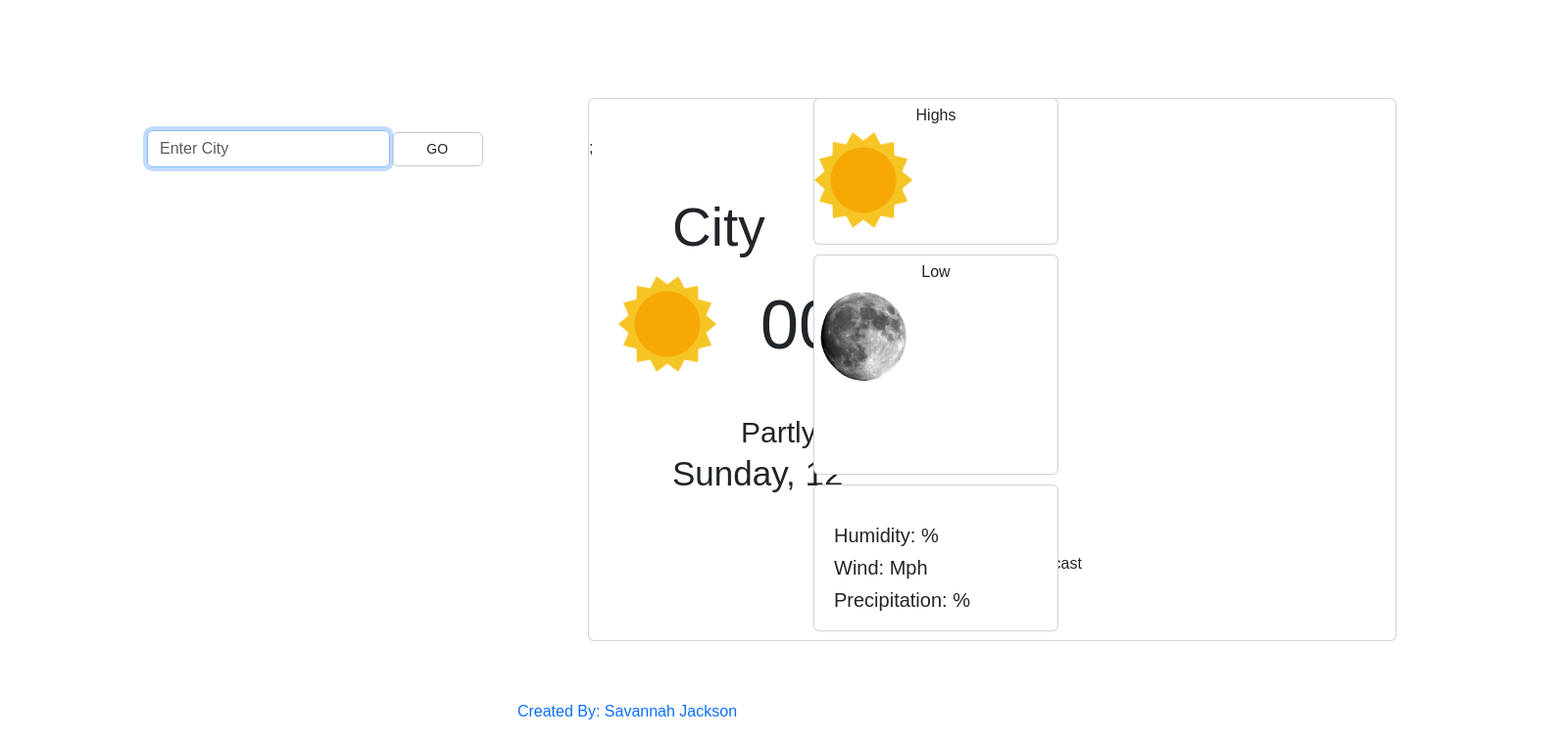
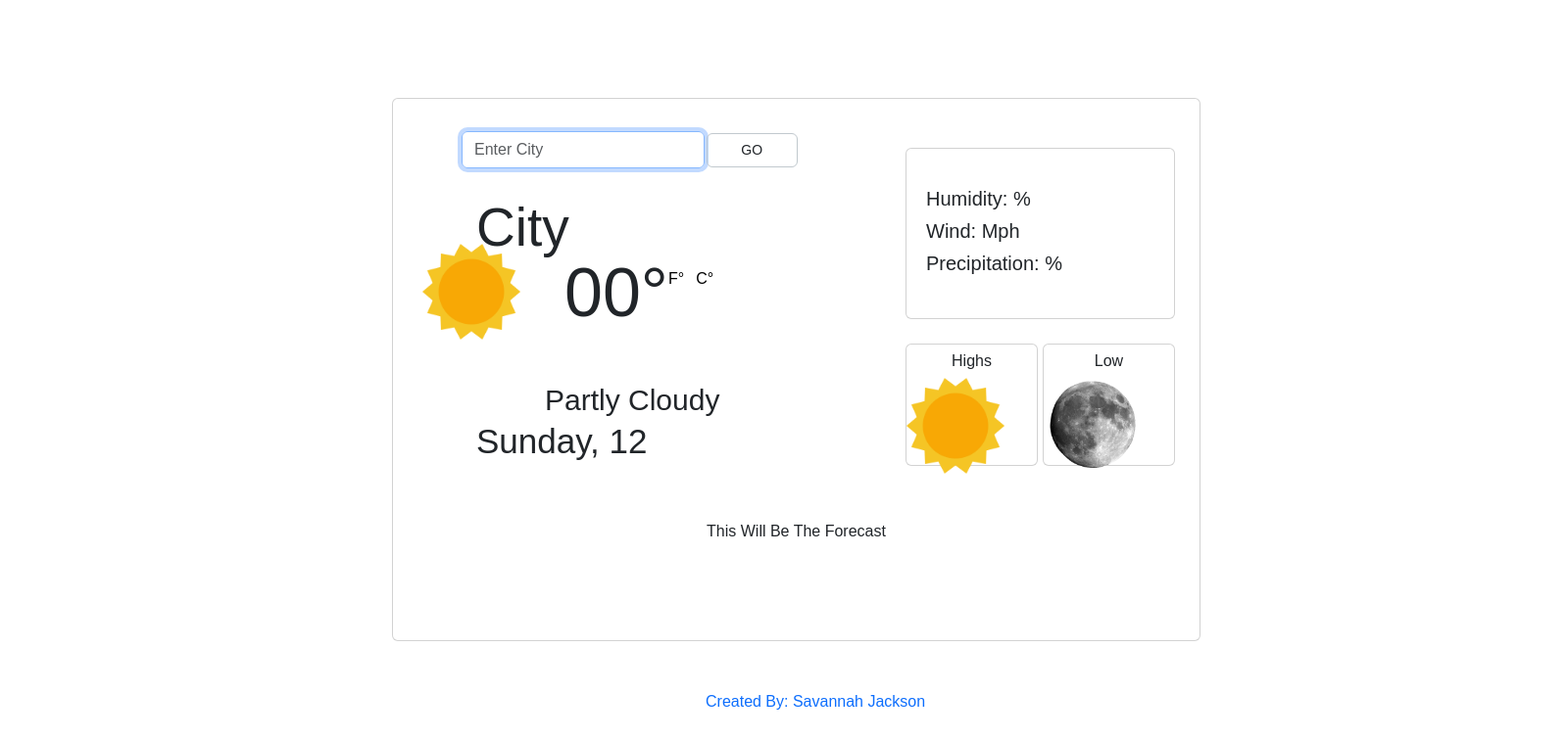
Before and after one commit to Savijacks95/Savs-React-App, a React (Create React App) app: page / in a window 1280 px wide. Shown: the top 756 px of the page at 98% size, 1599 px wide, since content can reach past the window. Built offline with nearby package versions, Linux system fonts and the light colour scheme.

Commit message:
updates to app.css, index.js, Temp.js & Weather.js

```diff
--- a/src/App.css
+++ b/src/App.css
@@ -2,7 +2,6 @@ body {
   font-family: "Mitr", sans-serif;
   text-transform: capitalize;
   line-height: 33px;
-  overflow: hidden;
 }
 
 .btn {
@@ -83,37 +82,37 @@ body {
 .one {
   height: 555px;
   position: absolute;
-  top: -200px;
-  left: 150px;
+  top: -300px;
+  left: 70px;
   width: 370px;
 }
 .two {
   height: 555px;
   position: absolute;
   top: 100px;
-  left: 600px;
+  left: 400px;
   width: 825px;
 }
 .three {
-  height: 150px;
+  height: 175px;
   position: absolute;
-  top: 495px;
-  right: 200px;
-  width: 250px;
+  top: 50px;
+  right: 25px;
+  width: 275px;
 }
 .four {
-  height: 150px;
+  height: 125px;
   position: absolute;
-  top: 100px;
-  right: 200px;
-  width: 250px;
+  top: 250px;
+  right: 165px;
+  width: 135px;
 }
 .five {
-  height: 225px;
+  height: 125px;
   position: absolute;
-  top: 260px;
-  right: 200px;
-  width: 250px;
+  top: 250px;
+  right: 25px;
+  width: 135px;
 }
 .HighTemp {
   text-align: center;
@@ -123,9 +122,9 @@ body {
 }
 
 .link {
-  position: relative;
-  top: 710px;
-  text-align: center;
+  position: absolute;
+  top: 700px;
+  left: 720px;
 }
 a {
   text-decoration: none;
--- a/src/Temp.js
+++ b/src/Weather.js
@@ -1,11 +1,15 @@
 import React from "react";
 import Forecast from "./Forecast";
 import sun from "./sun.jpg";
+import Search from "./Search";
+import Description from "./Description";
+import HiLo from "./Hi-Lo";
 
 export default function Temp() {
   return (
     <div className="card two">
-      <div className="city-name">City</div>;
+      <Search />
+      <div className="city-name">City</div>
       <div>
         <p className="date">Sunday, 12</p>
       </div>
@@ -24,6 +28,8 @@ export default function Temp() {
           <p className="weather-condition">Partly Cloudy</p>
         </div>
         <Forecast />
+        <Description />
+        <HiLo />
       </div>
     </div>
   );
--- a/src/index.js
+++ b/src/index.js
@@ -1,11 +1,8 @@
 import React from "react";
 import ReactDOM from "react-dom/client";
 
-import Search from "./Search";
-import Temp from "./Temp";
+import Weather from "./Weather";
 import Link from "./link";
-import Description from "./Description";
-import HiLo from "./Hi-Lo";
 
 import "./App.css";
 import reportWebVitals from "./reportWebVitals";
@@ -13,11 +10,8 @@ import reportWebVitals from "./reportWebVitals";
 const root = ReactDOM.createRoot(document.getElementById("root"));
 root.render(
   <React.StrictMode>
+    <Weather />
     <Link />
-    <Search />
-    <Temp />
-    <Description />
-    <HiLo />
   </React.StrictMode>
 );
 
```
